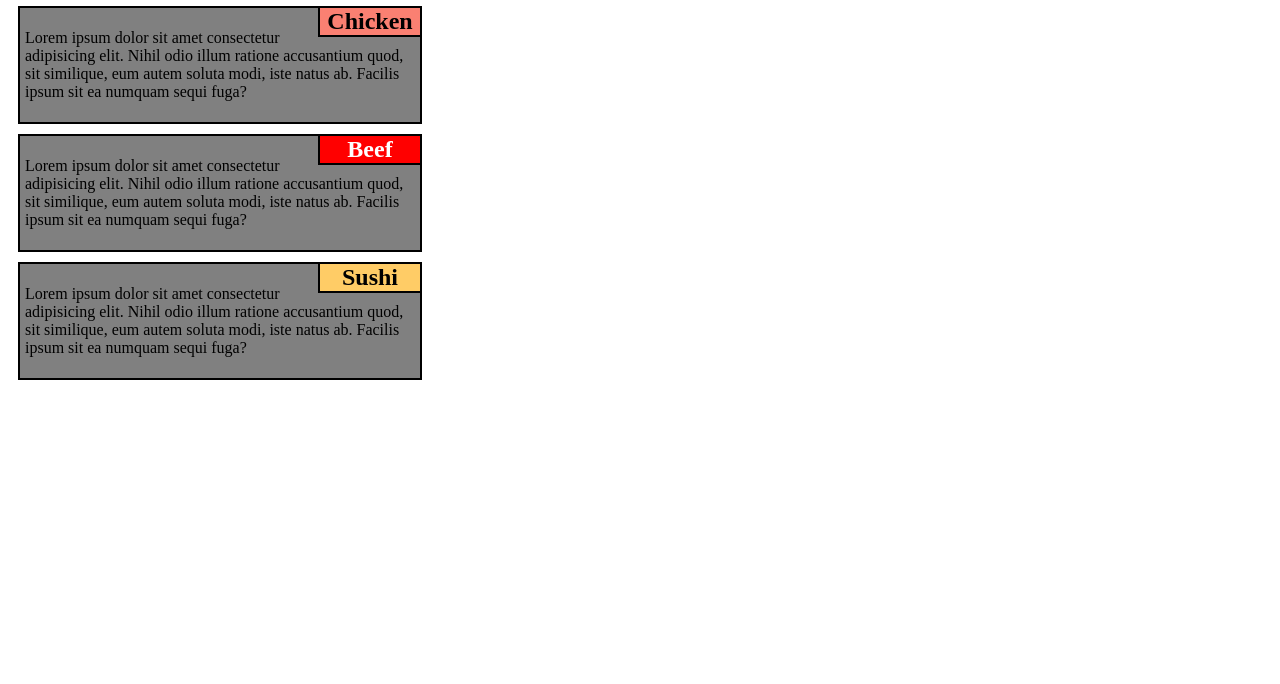
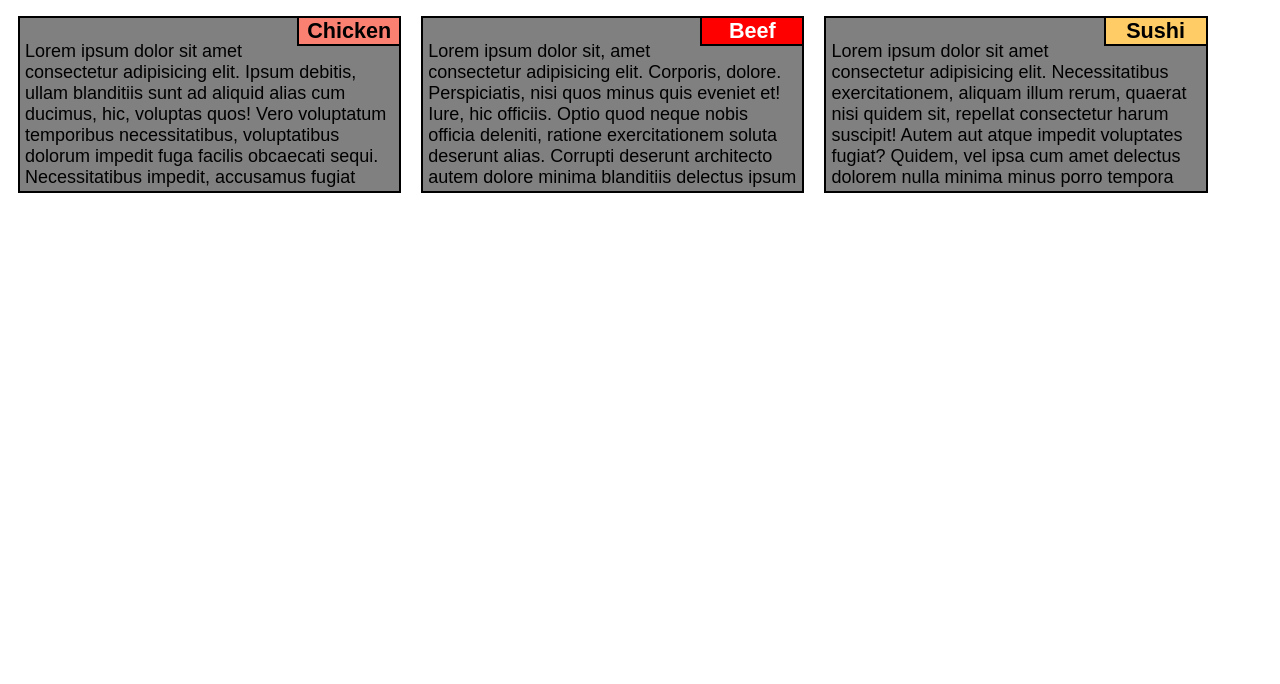
Before and after one commit to Petr1197/Module-2-assignment, a plain HTML site: page index.html in a window 1280 px wide. Shown: the part 116-800 px from the top of the page. Drawn offline with Linux system fonts and the light colour scheme.

Commit message:
finished product (hopefully)

```diff
--- a/index.html
+++ b/index.html
@@ -2,36 +2,64 @@
 <html lang="en">
   <head>
     <meta charset="UTF-8" />
-    <meta http-equiv="X-UA-Compatible" content="IE=edge" />
     <meta name="viewport" content="width=device-width, initial-scale=1.0" />
     <title>Assignment Solution for Module 2</title>
     <link rel="stylesheet" href="styles.css" />
   </head>
   <body>
     <h1>Our Menu</h1>
+    <div>
       <section id="s1">
         <h2 id="c1">Chicken</h2>
         <p>
-        Lorem ipsum dolor sit amet consectetur adipisicing elit. Nihil odio
-        illum ratione accusantium quod, sit similique, eum autem soluta modi,
-        iste natus ab. Facilis ipsum sit ea numquam sequi fuga?
+          Lorem ipsum dolor sit amet consectetur adipisicing elit. Ipsum
+          debitis, ullam blanditiis sunt ad aliquid alias cum ducimus, hic,
+          voluptas quos! Vero voluptatum temporibus necessitatibus, voluptatibus
+          dolorum impedit fuga facilis obcaecati sequi. Necessitatibus impedit,
+          accusamus fugiat maiores dolor, ducimus recusandae ea error quos nam
+          architecto nostrum quasi ratione odit obcaecati. Odio facilis maxime
+          nisi voluptatem expedita animi odit quae velit distinctio nostrum sed
+          quod sit, incidunt porro. Doloremque enim mollitia beatae. Reiciendis
+          eius harum cumque enim dolore maiores adipisci vel natus! Nam harum
+          qui consequatur eum iste incidunt corporis obcaecati repellat at fugit
+          aperiam, sint cupiditate quidem minima quibusdam dolores.
         </p>
       </section>
       <section id="s2">
         <h2 id="c2">Beef</h2>
         <p>
-        Lorem ipsum dolor sit amet consectetur adipisicing elit. Nihil odio
-        illum ratione accusantium quod, sit similique, eum autem soluta modi,
-        iste natus ab. Facilis ipsum sit ea numquam sequi fuga?
+          Lorem ipsum dolor sit, amet consectetur adipisicing elit. Corporis,
+          dolore. Perspiciatis, nisi quos minus quis eveniet et! Iure, hic
+          officiis. Optio quod neque nobis officia deleniti, ratione
+          exercitationem soluta deserunt alias. Corrupti deserunt architecto
+          autem dolore minima blanditiis delectus ipsum itaque, explicabo,
+          maiores rem, fugit voluptatibus et aspernatur porro in corporis
+          doloremque sequi provident quos iusto quaerat quas facere illum.
+          Dolore laboriosam quas perferendis quidem corporis, aut dolores illum
+          esse sequi tenetur eaque voluptatem iste obcaecati odio reprehenderit
+          illo. Fuga dicta quasi debitis enim quae architecto quod rem dolor
+          maiores, nobis laudantium et repudiandae ratione nemo, tempore ut!
+          Quaerat, enim.
         </p>
       </section>
       <section id="s3">
         <h2 id="c3">Sushi</h2>
         <p>
-        Lorem ipsum dolor sit amet consectetur adipisicing elit. Nihil odio
-        illum ratione accusantium quod, sit similique, eum autem soluta modi,
-        iste natus ab. Facilis ipsum sit ea numquam sequi fuga?
+          Lorem ipsum dolor sit amet consectetur adipisicing elit.
+          Necessitatibus exercitationem, aliquam illum rerum, quaerat nisi
+          quidem sit, repellat consectetur harum suscipit! Autem aut atque
+          impedit voluptates fugiat? Quidem, vel ipsa cum amet delectus dolorem
+          nulla minima minus porro tempora quam velit, consequatur earum,
+          asperiores aliquam tenetur inventore totam. Culpa tenetur neque
+          obcaecati repudiandae, vel nulla aperiam maxime, quisquam
+          necessitatibus voluptates accusamus accusantium, distinctio suscipit?
+          Laboriosam dolor, placeat, facere dignissimos aut possimus quae
+          veritatis quisquam labore amet minus. Quaerat, laboriosam. Omnis nulla
+          minima sit, sequi inventore possimus ipsum adipisci quod nisi quam
+          expedita! Illum doloremque exercitationem natus quam veniam quod
+          ipsam.
         </p>
       </section>
+    </div>
   </body>
 </html>
--- a/styles.css
+++ b/styles.css
@@ -1,6 +1,13 @@
+* {
+  font-family: Arial, Helvetica, sans-serif;
+}
+
 h1 {
   text-align: center;
   margin-top: 2em;
+}
+div {
+  top: 50px;
 }
 
 h2 {
@@ -13,15 +20,21 @@ h2 {
   right: -2px;
   top: -2px;
   margin: 0px;
+  font-size: 120%;
 }
 
 section {
   position: relative;
   background-color: gray;
-  width: 400px;
-
+  box-sizing: margin-box;
+  width: 30%;
   border-style: solid;
   border-width: 2px;
+  margin: 0px;
+  font-size: 18px;
+  height: 173px;
+  overflow: hidden;
+  float: left;
   margin: 10px;
 }
 
@@ -39,3 +52,26 @@ section {
 p {
   padding: 5px;
 }
+@media (min-width: 768px) and (max-width: 991px) {
+  #s3 {
+    display: block;
+    clear: both;
+    width: 93%;
+    margin-right: 10px;
+  }
+  section {
+    margin: 10px;
+    width: 45%;
+  }
+}
+@media (max-width: 767px) {
+  section {
+    display: block;
+    float: none;
+    clear: both !important;
+    margin-left: auto;
+    margin-right: auto;
+    margin-top: 30px;
+    width: 60%;
+  }
+}
```
Lines whose indentation alone changed are shown as unchanged.
